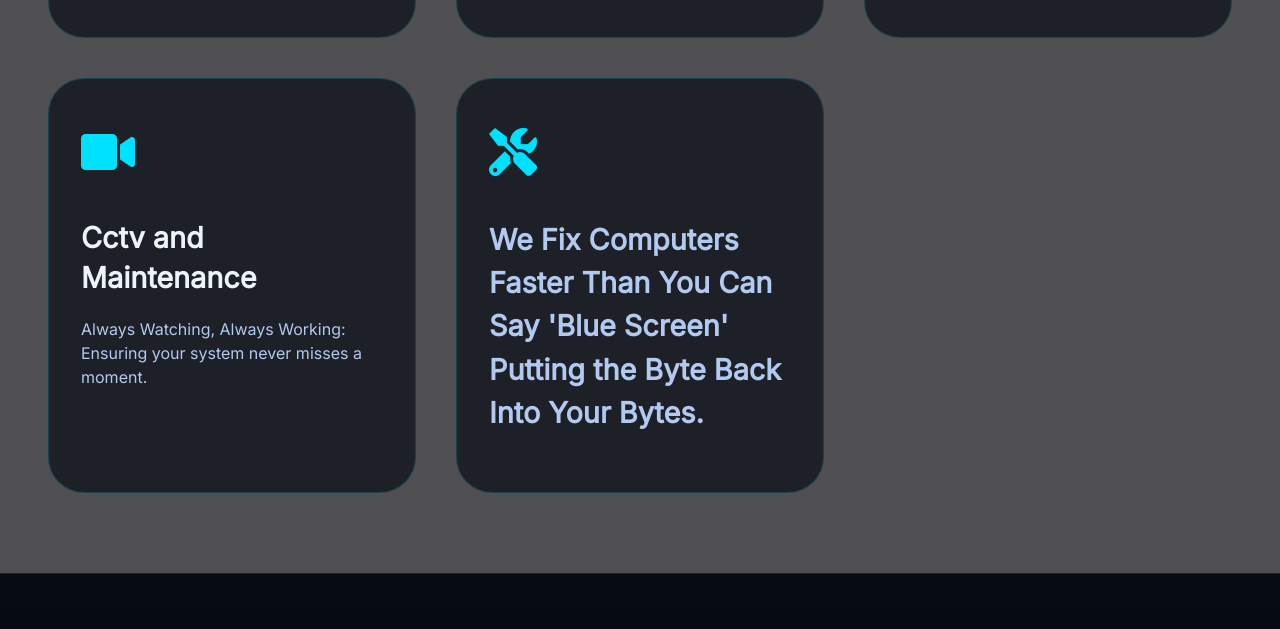
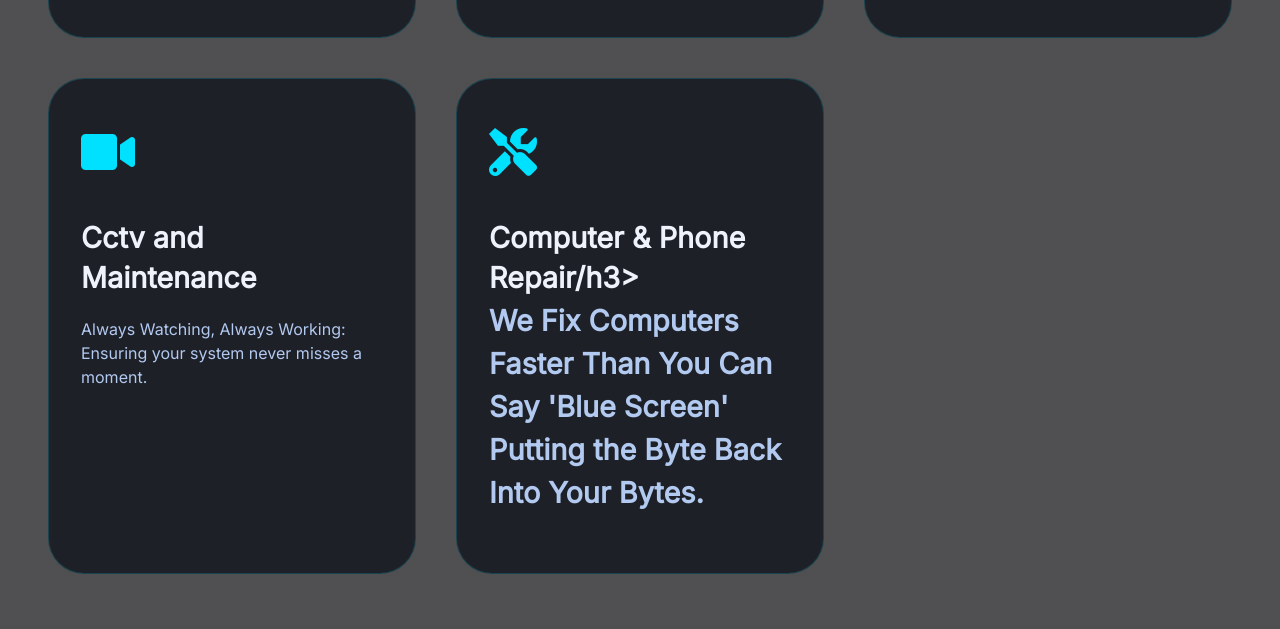
Before and after one commit to Boniface99/bonietech, a plain HTML site: page services.html in a window 1280 px wide. Shown: the part 954-1583 px from the top of the page. Drawn offline with Linux system fonts and the light colour scheme.

Commit message:
Update services.html

```diff
--- a/services.html
+++ b/services.html
@@ -58,20 +58,16 @@
          <div class="service-icon"><i class="fas fa-network-wired"></i></div>
             <h3>Networking and Configuration </h3>
             <p>Seamless Connections, Superior Performance,
-Smart Networks for Smart Businesses.</p>
+          Smart Networks for Smart Businesses.</p>
           </div>
-                <div class="service-card">
-<div class="service-icon">
-  <i class="fas fa-video"></i>
-</div>
+            <div class="service-card">
+            <div class="service-icon"><i class="fas fa-video"></i></div>
             <h3>Cctv and Maintenance</h3>
             <p>Always Watching, Always Working: Ensuring your system never misses a moment.</p>
           </div>
-                <div class="service-card">
-           <div class="service-icon">
-  <i class="fas fa-tools"></i>
-</div>
-            <h3 Computer & Phone Repair/h3>
+       <div class="service-card">
+      <div class="service-icon"> <i class="fas fa-tools"></i></div>
+         <h3> Computer & Phone Repair/h3>
             <p>We Fix Computers Faster Than You Can Say 'Blue Screen'
 Putting the Byte Back Into Your Bytes.</p>
           </div>
```
